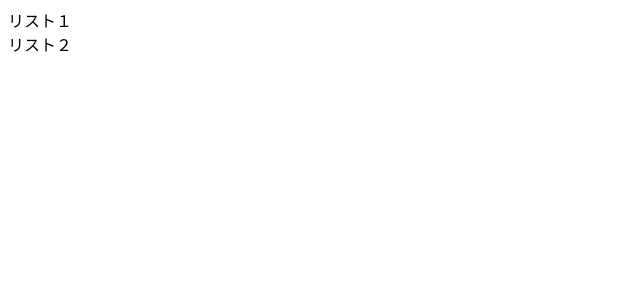
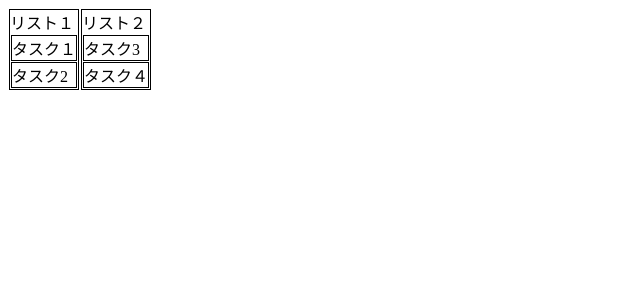
Before and after one commit to naniwadari/vuetodo, a Vue app: page / in a window 1280 px wide. Shown: the top 300 px of the page, without its empty margins (0-640 px from the left). Built offline with nearby package versions, Linux system fonts and the light colour scheme.

Commit message:
fix App,List,Card.vue add style

```diff
--- a/package.json
+++ b/package.json
@@ -18,6 +18,8 @@
     "@vue/cli-plugin-router": "~4.3.0",
     "@vue/cli-plugin-typescript": "~4.3.0",
     "@vue/cli-service": "~4.3.0",
+    "node-sass": "^4.13.1",
+    "sass-loader": "^8.0.2",
     "ts-loader": "^6.2.2",
     "typescript": "~3.8.3",
     "vue-template-compiler": "^2.6.11",
--- a/src/App.vue
+++ b/src/App.vue
@@ -12,10 +12,18 @@ import { createInitialLists } from "./initialData";
 
 @Component({
   components: {
-    List
-  }
+    List,
+  },
 })
 export default class App extends Vue {
   lists: IList[] = createInitialLists();
 }
 </script>
+<style lang="scss">
+#app {
+  display: flex;
+  > .list {
+    margin: 1px;
+  }
+}
+</style>
--- a/src/components/Card.vue
+++ b/src/components/Card.vue
@@ -1,10 +1,22 @@
 <template>
-  <div />
+  <div class="card">
+    {{ card.text }}
+  </div>
 </template>
 
 <script lang="ts">
-import { Component, Vue } from "vue-property-decorator";
+import { Component, Vue, Prop } from "vue-property-decorator";
+import { ICard } from "../types";
 
 @Component
-export default class Card extends Vue {}
+export default class Card extends Vue {
+  @Prop({ type: Object, required: true })
+  card!: ICard;
+}
 </script>
+
+<style lang="scss" scoped>
+.card {
+  border: 1px solid #000000;
+}
+</style>
--- a/src/components/List.vue
+++ b/src/components/List.vue
@@ -1,17 +1,31 @@
 <template>
-  <div>
+  <div class="list">
     {{ list.name }}
     <!-- JSの式を二重中括弧で囲うとテキスト展開される(マスタタッシュ構文)-->
+    <Card v-for="card in list.cards" :key="card.id" :card="card" />
   </div>
 </template>
 
 <script lang="ts">
 import { Component, Vue, Prop } from "vue-property-decorator";
-import { IList } from "@/types";
+import Card from "../components/Card.vue";
+import { IList } from "../types";
 
-@Component
+@Component({
+  components: {
+    Card,
+  },
+})
 export default class List extends Vue {
   @Prop({ type: Object, required: true })
   list!: IList;
 }
 </script>
+<style lang="scss" scoped>
+.list {
+  border: 1px solid #000000;
+  > .card {
+    margin: 1px;
+  }
+}
+</style>
--- a/src/types.ts
+++ b/src/types.ts
@@ -6,7 +6,7 @@ export interface IList {
   cards: iCard[];
 }
 
-export interface iCard {
+export interface ICard {
   readonly id: number;
   text: string;
 }
```
Also changed, not shown: 1 other file (tests, documents, lock files or other folders).
